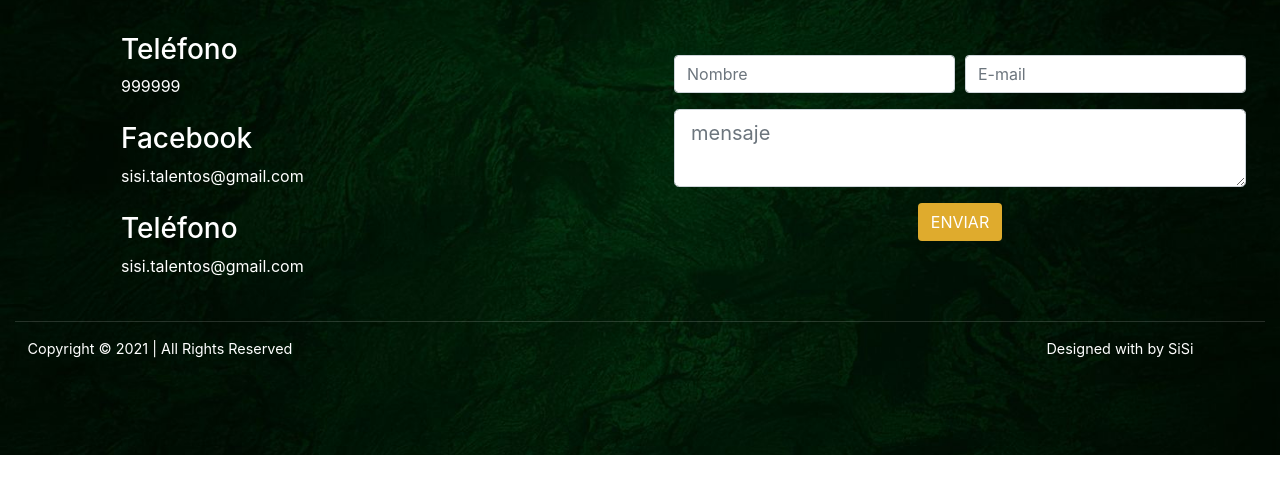
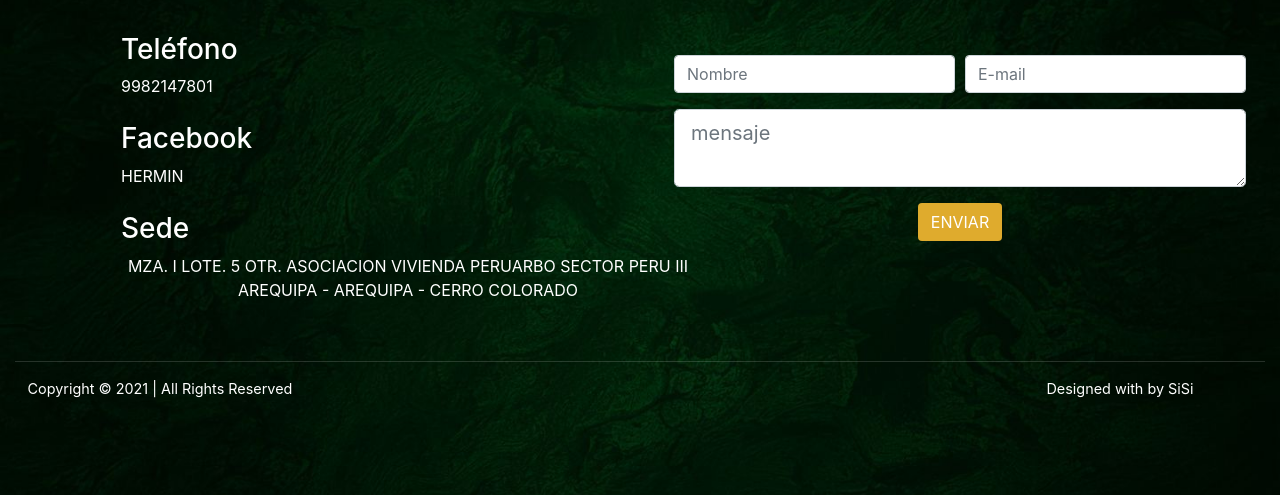
Before and after one commit to tefycoder/Hermin, a plain HTML site: page index.html in a window 1280 px wide. Shown: the part 5267-5762 px from the top of the page. Before the commit the page ends 5722 px from the top, so only its background shows below. Drawn offline with nearby package versions, Linux system fonts and the light colour scheme; some packages are replaced by stand-ins of ours; a script that the page names is missing; some icons are missing.

Commit message:
avance6.19

```diff
--- a/index.html
+++ b/index.html
@@ -445,7 +445,7 @@
   <section id="map">
     <div class="container-fluid">
       <div class="row">
-        <iframe src="https://www.google.com/maps/embed?pb=!1m18!1m12!1m3!1d3828.4232819734525!2d-71.60574444928001!3d-16.352386241227666!2m3!1f0!2f0!3f0!3m2!1i1024!2i768!4f13.1!3m3!1m2!1s0x9142374a7f72c4fd%3A0x26b4b7c3a302e36c!2sHERMIN%20SRL!5e0!3m2!1ses!2spe!4v1631412729516!5m2!1ses!2spe" width="100%" height="650" frameborder="0" style="border:0" allowfullscreen></iframe>
+        <iframe src="https://www.google.com/maps/embed?pb=!1m18!1m12!1m3!1d3828.474552140673!2d-71.59987688450016!3d-16.349770941216683!2m3!1f0!2f0!3f0!3m2!1i1024!2i768!4f13.1!3m3!1m2!1s0x91424a4dc667fa9b%3A0x6a3a0ee4d8001717!2sHerramientas%20Mineras!5e0!3m2!1ses!2spe!4v1633149647229!5m2!1ses!2spe" width="100%" height="650" frameborder="0" style="border:0" allowfullscreen></iframe>
       </div>
     </div>
   </section>
@@ -461,21 +461,21 @@
           <div  class=" col-2 contact__information">
               <a href="https://api.whatsapp.com/send?phone=529982147801&text=Hola!%20Me%20gustaría%20reservar%20una%20mesa%20por%20favor%20">
                 <h3 class="icon-whatsapp">Teléfono</h3>
-              <span class="contact__subtitle">999999</span>
+              <span class="contact__subtitle">9982147801</span>
               </a>
           </div><br>
 
           <div class=" col-2 contact__information">
             <a href="">
               <h3 class="icon-facebook">Facebook</h3>
-            <span class="contact__subtitle">sisi.talentos@gmail.com</span>
+            <span class="contact__subtitle">HERMIN</span>
             </a>
         </div><br>
 
         <div class=" col-2 contact__information">
           <a href="">
-            <h3 class="icon-linkedin">Teléfono</h3>
-          <span class="contact__subtitle">sisi.talentos@gmail.com</span>
+            <h3 class="icon-shop">Sede</h3>
+          <span class="contact__subtitle"> <p style="width: 574px ">MZA. I LOTE. 5 OTR. ASOCIACION VIVIENDA PERUARBO SECTOR PERU III AREQUIPA - AREQUIPA - CERRO COLORADO</p></span>
           </a>
       </div>
   </div>
```
